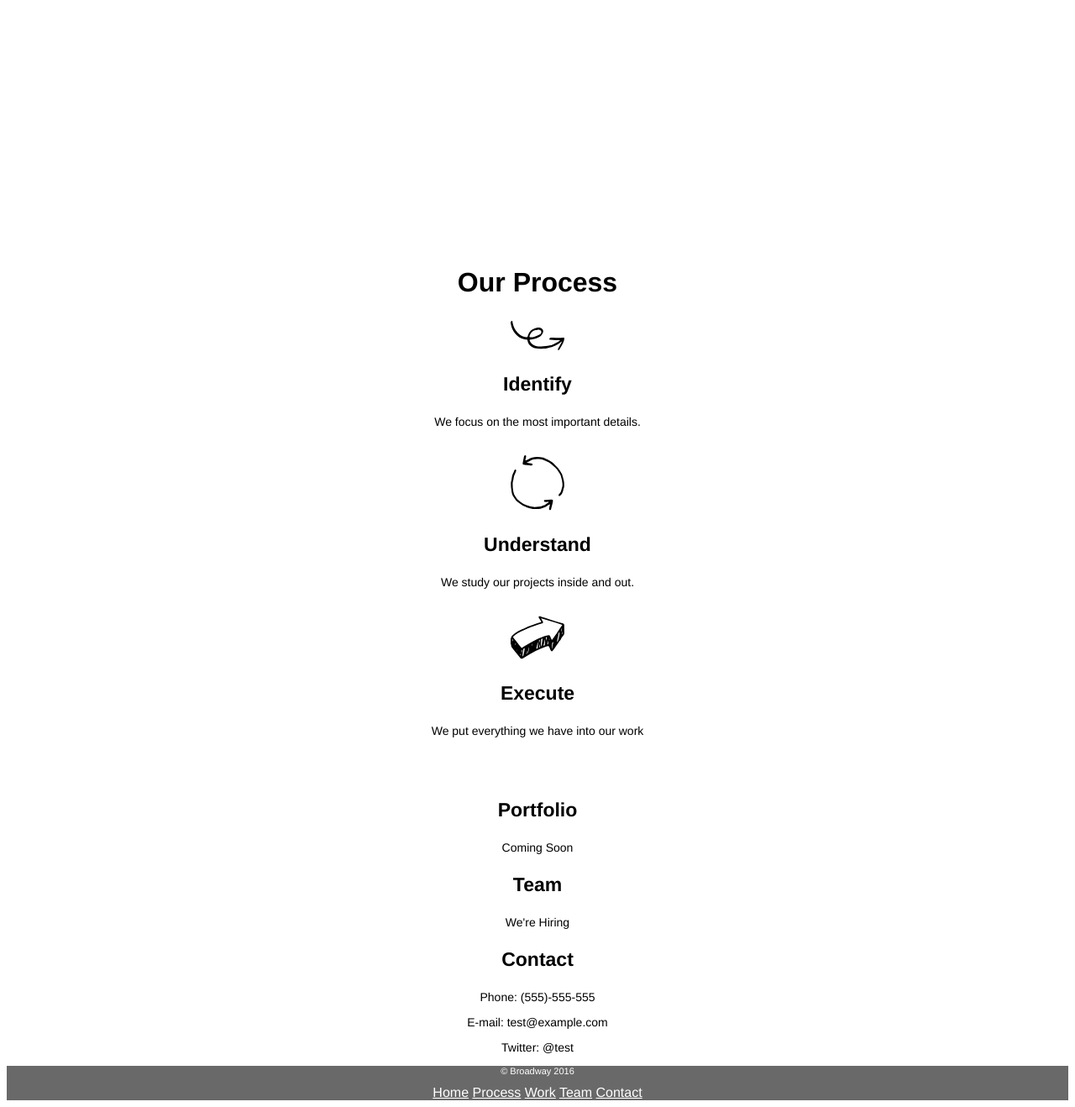
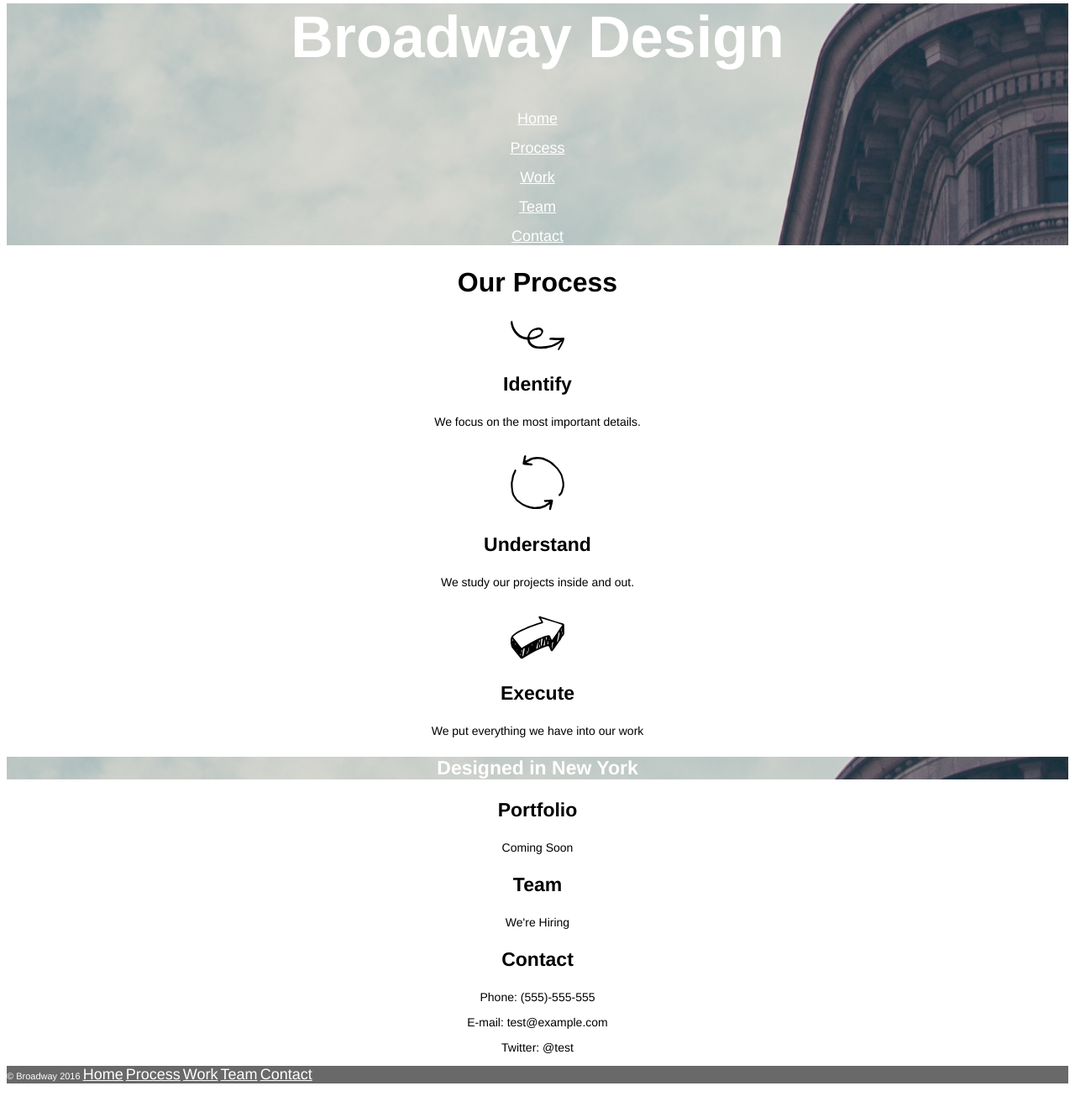
Before and after one commit to prinz247/broadway, a plain HTML site: page index.html in a window 1280 px wide. Shown: the part 43-1361 px from the top of the page at 84% size. Drawn offline with Linux system fonts and the light colour scheme.

Commit message:
add final touches

```diff
--- a/index.html
+++ b/index.html
@@ -39,13 +39,14 @@
       <p>Twitter: @test</p>
   </div>
   <footer>
-    <p>© Broadway 2016</p>
-    <nav><a href="">Home</a>
+    <p>© Broadway 2016
+      <a href="">Home</a>
       <a href="">Process</a>
       <a href="">Work</a>
       <a href="">Team</a>
       <a href="">Contact</a>
-    </nav>
+    </p>
+
   </footer>
 
   </body>
--- a/resources/css/style.css
+++ b/resources/css/style.css
@@ -15,7 +15,7 @@ h1{
   font-size: 18px;
 }
 .header{
-  background-image:url("building.png");
+  background-image:url("../images/building.png");
 }
 h2{
   font-size: 32px;
@@ -27,15 +27,16 @@ p{
   font-size: 14px;
 }
 .place{
-  background-image: url("building.png");
+  background-image: url("../images/building.png");
 }
 footer{
   background-color: dimgray;
-
+  text-align: left;
 }
 footer p{
   font-size: 11px;
 }
-footer a{
+footer p a{
   color: white;
+  font-size: 18px;
 }
```
